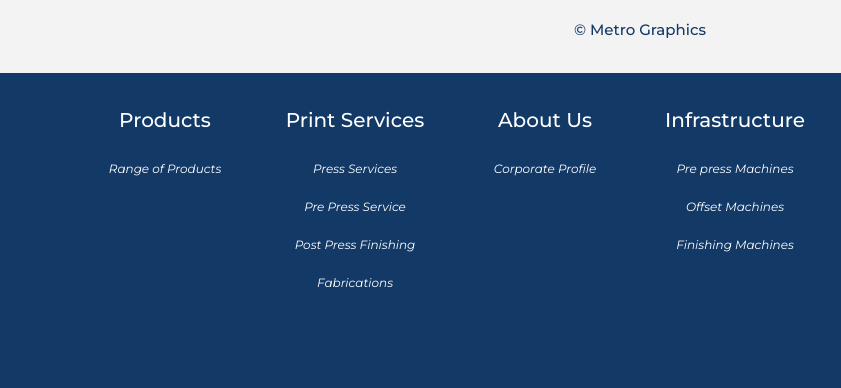
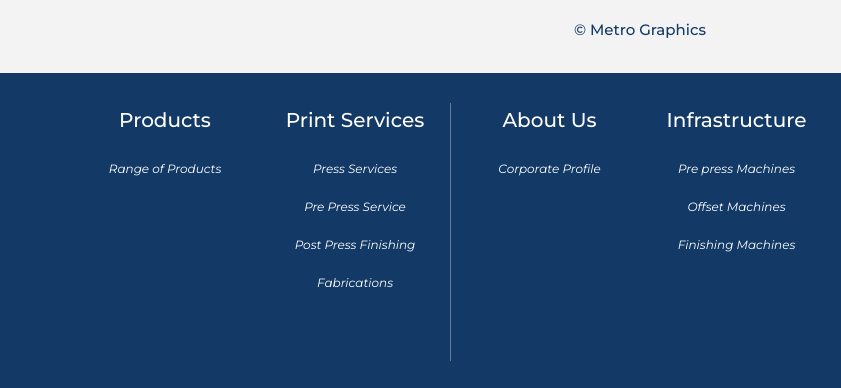
Before and after one commit to XtarNetWorld/MG, a plain HTML site: page infrastructure.html in a window 1280 px wide. Shown: the part 3141-3529 px from the top of the page, 0-841 px from the left. Drawn offline with Linux system fonts and the light colour scheme; grey boxes are pictures that could not be loaded.

Commit message:
Footer: middle divider restored, columns stay centre-aligned

```diff
--- a/infrastructure.html
+++ b/infrastructure.html
@@ -326,7 +326,7 @@
           </div>
         </div>
       </div>
-      <div class="col-6 col-lg-4">
+      <div class="col-6 col-lg-4" style="border-left:1px solid rgba(255,255,255,0.35);padding-left:20px">
         <div class="row">
           <div class="col-12 col-lg-6 wow fadeInLeft" data-wow-duration="0" data-wow-delay="0s" style="text-align:center">
             <h3 class="footer-heading">About Us</h3>
```
